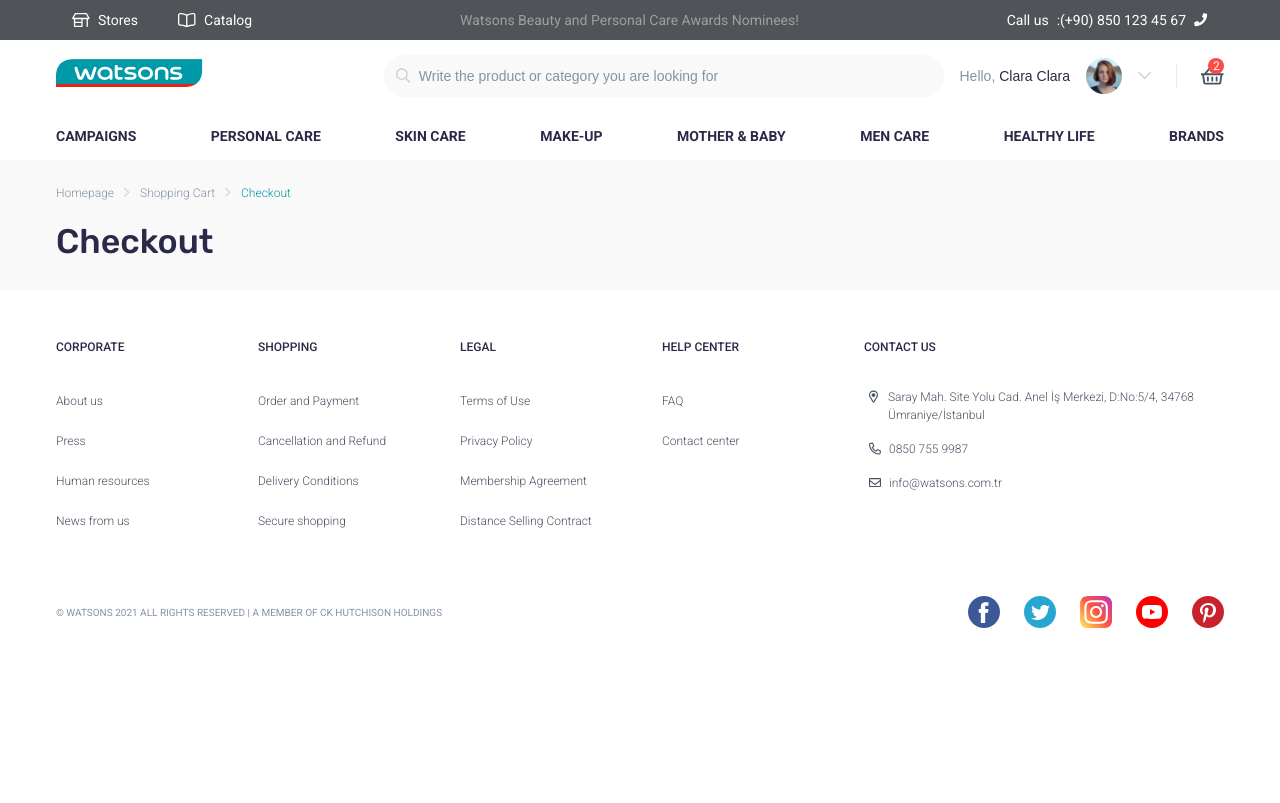
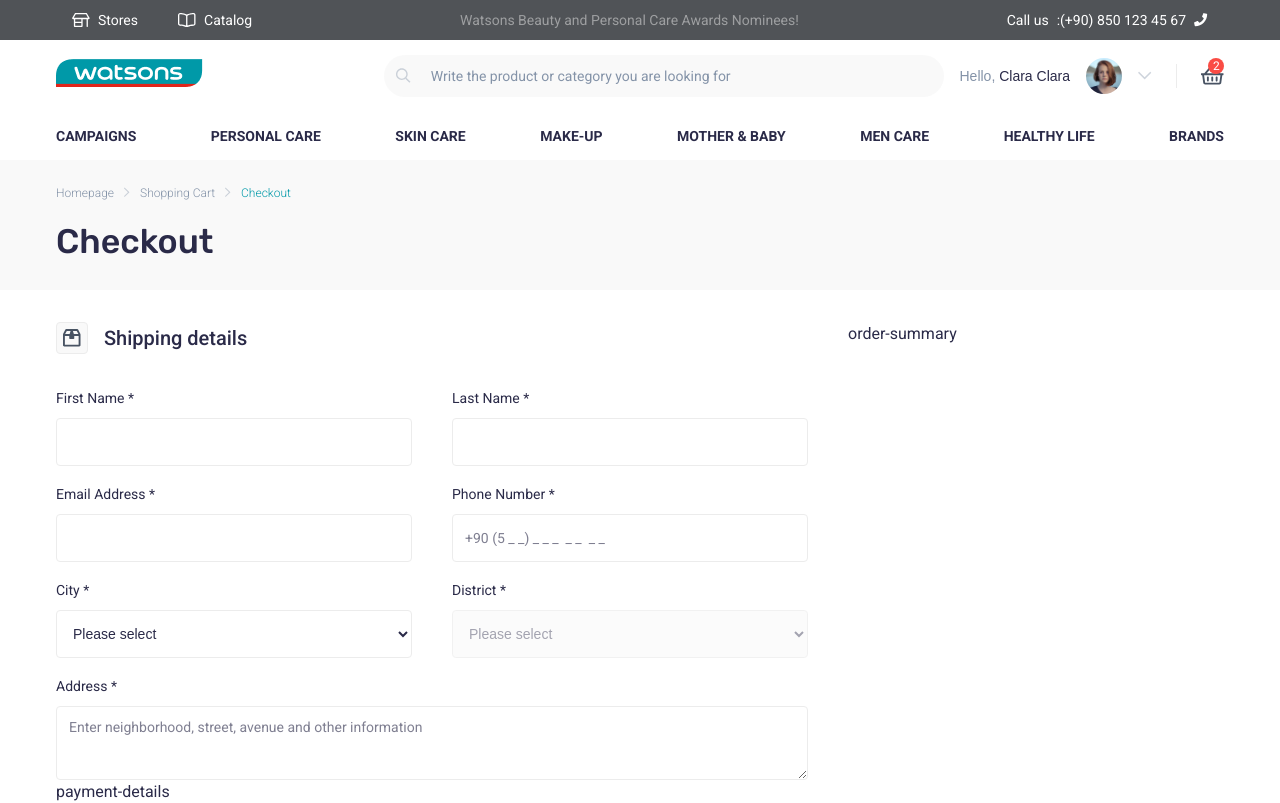
Before and after one commit to yasinakbulut25/taas-ecommerce, a Nuxt app: page /checkout in a window 1280 px wide. Shown: the top 803 px of the page. Built offline with nearby package versions, Linux system fonts and the light colour scheme.

Commit message:
feat: shipping details form and checkout layout

```diff
--- /dev/null
+++ b/app/assets/css/form.css
@@ -0,0 +1,93 @@
+.section-header {
+  display: flex;
+  align-items: center;
+  gap: 1rem;
+  margin-bottom: 2rem;
+}
+
+.icon-wrapper {
+  background-color: #ececec4d;
+  width: 2rem;
+  height: 2rem;
+  border-radius: 0.25rem;
+  border: 1px solid #ececec;
+  display: flex;
+  align-items: center;
+  justify-content: center;
+}
+
+.section-icon {
+  width: 18px;
+  height: 20px;
+}
+
+.section-title {
+  color: var(--text-primary);
+  font-weight: 500;
+  font-size: 20px;
+  line-height: 24px;
+}
+
+.form-grid {
+  display: grid;
+  grid-template-columns: repeat(2, 1fr);
+  gap: 16px 40px;
+}
+
+.form-group {
+  display: flex;
+  flex-direction: column;
+  gap: 0.5rem;
+}
+
+.form-group.full {
+  grid-column: span 2;
+}
+
+label {
+  color: var(--text-primary);
+  font-weight: 400;
+  font-size: 14px;
+  line-height: 24px;
+}
+
+input,
+select,
+textarea {
+  color: var(--text-primary);
+  width: 100%;
+  height: 48px;
+  background: transparent;
+  padding: 12px;
+  border: 1px solid #ececec;
+  border-radius: 4px;
+  font-size: 14px;
+  outline: none;
+}
+
+input::placeholder,
+select:invalid,
+textarea::placeholder {
+  color: #2a2a4899;
+  font-family: var(--font-primary);
+}
+
+select:disabled {
+  background-color: #ececec4d;
+  color: #2a2a4899;
+}
+
+textarea {
+  height: auto;
+  column-span: 2;
+}
+
+@media screen and (max-width: 560px) {
+  .form-grid {
+    grid-template-columns: repeat(1, 1fr);
+  }
+
+  .form-group.full {
+    grid-column: span 1;
+  }
+}
--- a/app/assets/css/main.css
+++ b/app/assets/css/main.css
@@ -1,3 +1,5 @@
+@import "./form.css";
+
 :root {
   --font-primary: "Roboto", sans-serif;
   --font-secondary: "Rubik", sans-serif;
--- /dev/null
+++ b/app/components/ShippingDetails.vue
@@ -0,0 +1,57 @@
+<template>
+  <div class="section-header">
+    <span class="icon-wrapper"><ShippingIcon class="section-icon" /></span>
+    <h4 class="section-title">Shipping details</h4>
+  </div>
+
+  <form class="form-grid">
+    <div class="form-group">
+      <label for="name">First Name *</label>
+      <input id="name" placeholder="" />
+    </div>
+    <div class="form-group">
+      <label for="lastName">Last Name *</label>
+      <input id="lastName" placeholder="" />
+    </div>
+
+    <div class="form-group">
+      <label for="email">Email Address *</label>
+      <input type="email" id="email" placeholder="" />
+    </div>
+
+    <div class="form-group">
+      <label for="phoneNumber">Phone Number *</label>
+      <div class="phone-input">
+        <input id="phoneNumber" placeholder="+90 (5 _ _) _ _ _  _ _  _ _" />
+      </div>
+    </div>
+
+    <div class="form-group">
+      <label for="city">City *</label>
+      <select id="city">
+        <option>Please select</option>
+        <option value="Istanbul">Istanbul</option>
+      </select>
+    </div>
+
+    <div class="form-group">
+      <label for="district">District *</label>
+      <select id="district" disabled>
+        <option>Please select</option>
+      </select>
+    </div>
+
+    <div class="form-group full">
+      <label for="address">Address *</label>
+      <textarea
+        id="address"
+        rows="3"
+        placeholder="Enter neighborhood, street, avenue and other information"
+      ></textarea>
+    </div>
+  </form>
+</template>
+
+<script setup>
+import ShippingIcon from "~/assets/icons/ShippingIcon.svg";
+</script>
--- a/app/pages/checkout.vue
+++ b/app/pages/checkout.vue
@@ -1,3 +1,36 @@
 <template>
   <BreadCrumbs />
+  <section class="checkout-section">
+    <div class="container checkout-container">
+      <div class="left-col">
+        <ShippingDetails />
+        <div class="payment-details">payment-details</div>
+      </div>
+      <div class="right-col">
+        <div class="order-summary">order-summary</div>
+      </div>
+    </div>
+  </section>
 </template>
+
+<style scoped>
+.checkout-section {
+  padding: 2rem 0;
+}
+
+.checkout-container {
+  display: grid;
+  grid-template-columns: 2fr 1fr;
+  gap: 40px;
+}
+
+@media (max-width: 992px) {
+  .checkout-container {
+    grid-template-columns: 1fr;
+  }
+
+  .right-col {
+    order: -1;
+  }
+}
+</style>
```
Also changed, not shown: app/assets/icons/ShippingIcon.svg (added).
